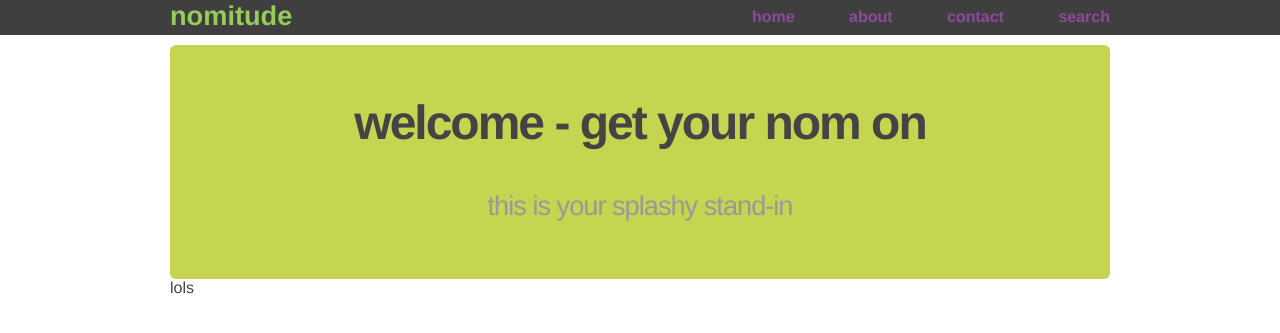
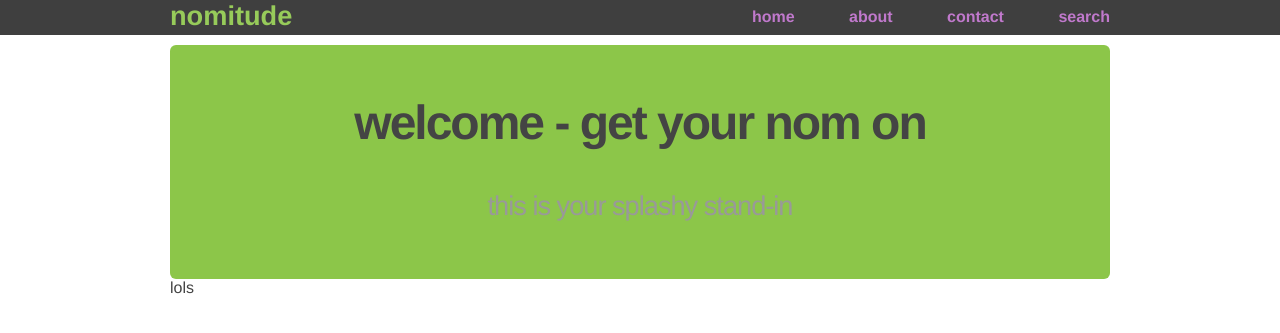
Before and after one commit to laureli/nomicon, a Flask app: page / in a window 1280 px wide. Shown: the top 333 px of the page. Run offline with Flask 2, Linux system fonts and the light colour scheme; parts of the project's set-up code (start-up, migrations or seed data) failed here and were passed over.

Commit message:
colors are hard

```diff
--- a/static/css/main.css
+++ b/static/css/main.css
@@ -41,7 +41,7 @@ header h1.logo:hover {
 
 div.largeBlock {
   padding: 10px 0 30px 0;
-  background-color: #C5D54F;
+  background-color: #8CC649;
   -webkit-border-radius: 6px;
      -moz-border-radius: 6px;
           border-radius: 6px;
@@ -89,7 +89,7 @@ h3 {
 }
 
 .menu li a {
-  color:#823790;
+  color:#BA6BC7;
   text-decoration: none;
 }
 
```
